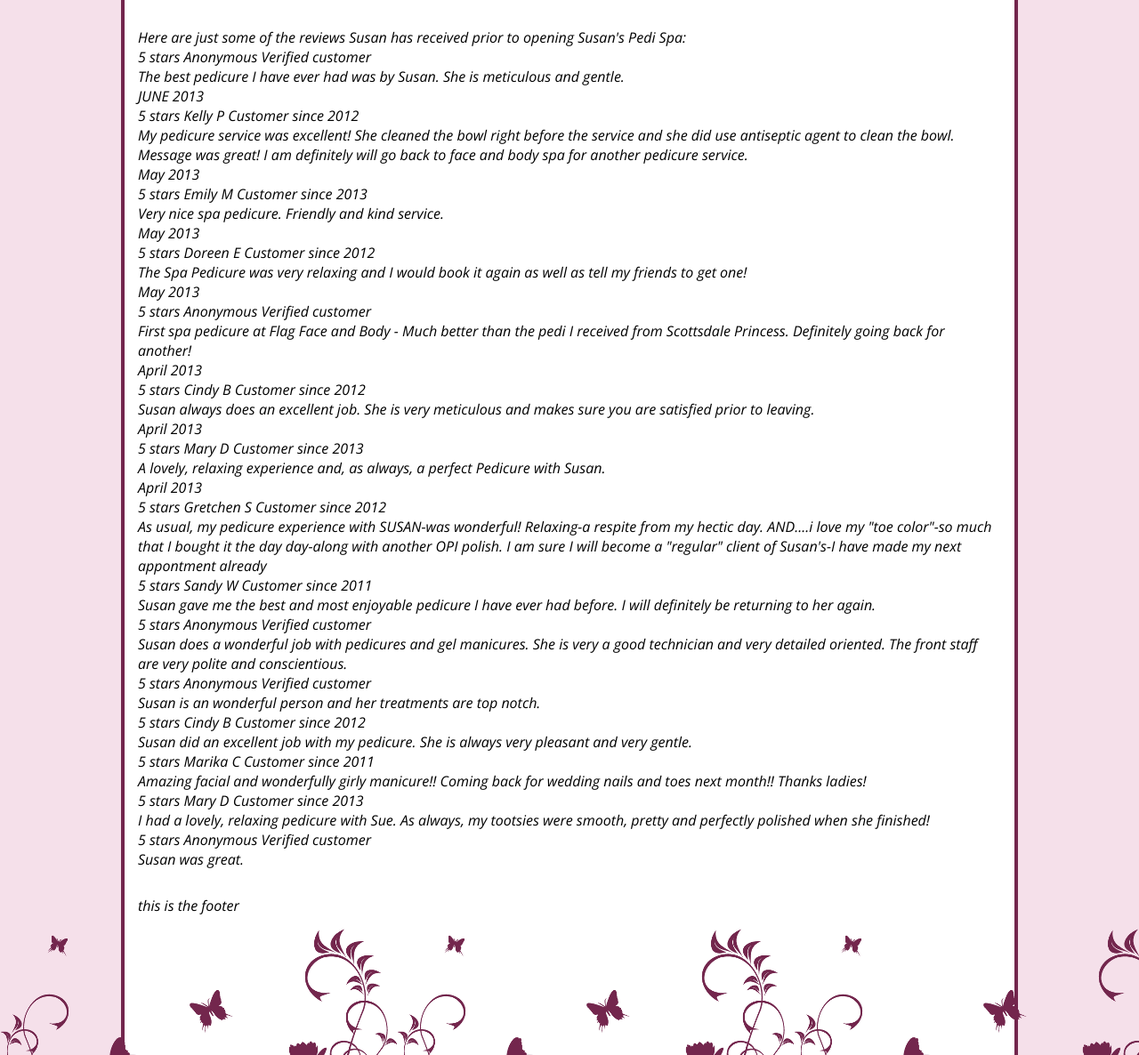
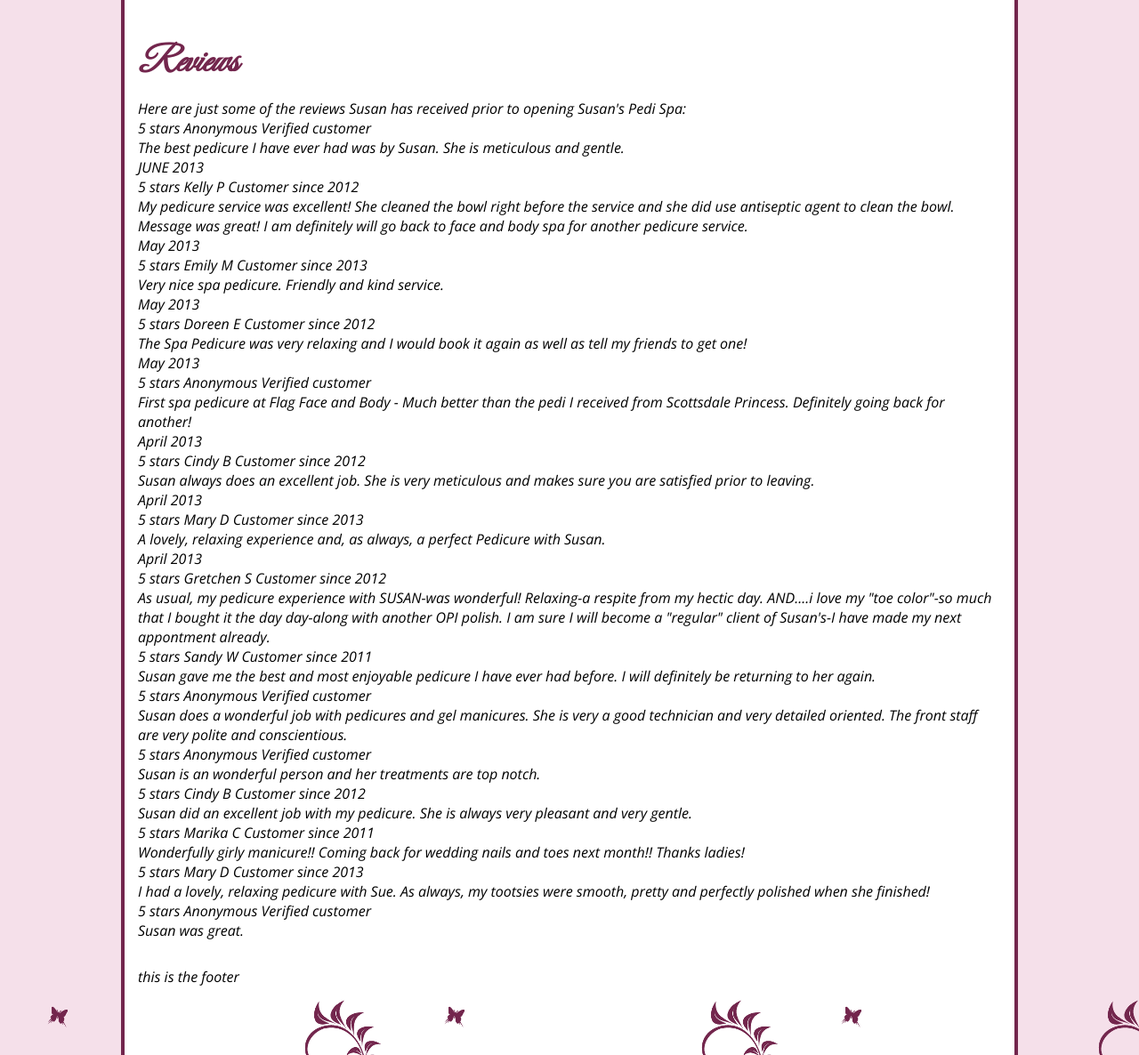
Before and after one commit to susanspedispa/susanspedispa.github.io, a Jekyll site: the page built from index.html, in a window 1280 px wide and 1400 px high, scrolled down 2209 px, cut to the strip 214-1400 px from the top of the window. Shown: the whole strip at 89% size. Built offline with Jekyll 4.4.1, drawn with Linux system fonts in a browser that asks for light colours.

Commit message:
Update reviews.html

```diff
--- a/_includes/reviews.html
+++ b/_includes/reviews.html
@@ -1,50 +1,51 @@
+<h1>Reviews</h1><p>
 Here are just some of the reviews Susan has received prior to opening Susan's Pedi Spa:<p>
 5 stars Anonymous Verified customer<br>
-The best pedicure I have ever had was by Susan. She is meticulous and gentle.<br>
+<span class="reviewquotes">The best pedicure I have ever had was by Susan. She is meticulous and gentle.</span><br>
 JUNE 2013<p>
 5 stars Kelly P Customer since 2012<br>
-My pedicure service was excellent! She cleaned the bowl right before the service and she did use antiseptic agent to clean the bowl. Message was great! I am definitely will go back to face and body spa for another pedicure service.<br>
+<span class="reviewquotes">My pedicure service was excellent! She cleaned the bowl right before the service and she did use antiseptic agent to clean the bowl. Message was great! I am definitely will go back to face and body spa for another pedicure service.</span><br>
 May 2013<p>
 
 5 stars Emily M Customer since 2013<br>
-Very nice spa pedicure. Friendly and kind service.<br>
+<span class="reviewquotes">Very nice spa pedicure. Friendly and kind service.</span><br>
 May 2013<p>
 
 5 stars Doreen E Customer since 2012<br>
-The Spa Pedicure was very relaxing and I would book it again as well as tell my friends to get one!<br>
+<span class="reviewquotes">The Spa Pedicure was very relaxing and I would book it again as well as tell my friends to get one!</span><br>
 May 2013<p>
 
 5 stars Anonymous Verified customer<br>
-First spa pedicure at Flag Face and Body - Much better than the pedi I received from Scottsdale Princess. Definitely going back for another!<br>
+<span class="reviewquotes">First spa pedicure at Flag Face and Body - Much better than the pedi I received from Scottsdale Princess. Definitely going back for another!</span><br>
 April 2013<p>
 
 5 stars Cindy B Customer since 2012<br>
-Susan always does an excellent job. She is very meticulous and makes sure you are satisfied prior to leaving.<br>
+<span class="reviewquotes">Susan always does an excellent job. She is very meticulous and makes sure you are satisfied prior to leaving.</span><br>
 April 2013<p>
 5 stars Mary D Customer since 2013<br>
-A lovely, relaxing experience and, as always, a perfect Pedicure with Susan.<br>
+<span class="reviewquotes">A lovely, relaxing experience and, as always, a perfect Pedicure with Susan.</span><br>
 April 2013<p></p>
 
 5 stars Gretchen S Customer since 2012<br>
-As usual, my pedicure experience with SUSAN-was wonderful! Relaxing-a respite from my hectic day. AND....i love my "toe color"-so much that I bought it the day day-along with another OPI polish. I am sure I will become a "regular" client of Susan's-I have made my next appontment already<p>
+<span class="reviewquotes">As usual, my pedicure experience with SUSAN-was wonderful! Relaxing-a respite from my hectic day. AND....i love my "toe color"-so much that I bought it the day day-along with another OPI polish. I am sure I will become a "regular" client of Susan's-I have made my next appontment already.</span><p>
 
 5 stars Sandy W Customer since 2011<br>
-Susan gave me the best and most enjoyable pedicure I have ever had before. I will definitely be returning to her again.<p></p>
+<span class="reviewquotes">Susan gave me the best and most enjoyable pedicure I have ever had before. I will definitely be returning to her again.</span><p></p>
 
 5 stars Anonymous Verified customer<br>
-Susan does a wonderful job with pedicures and gel manicures. She is very a good technician and very detailed oriented. The front staff are very polite and conscientious.<p></p>
+<span class="reviewquotes">Susan does a wonderful job with pedicures and gel manicures. She is very a good technician and very detailed oriented. The front staff are very polite and conscientious.</span><p></p>
 
 5 stars Anonymous Verified customer<br>
-Susan is an wonderful person and her treatments are top notch.<p></p>
+Susan is an wonderful person and her treatments are top notch.</span><p></p>
 
 5 stars Cindy B Customer since 2012<br>
-Susan did an excellent job with my pedicure. She is always very pleasant and very gentle.<p></p>
+<span class="reviewquotes">Susan did an excellent job with my pedicure. She is always very pleasant and very gentle.</span><p></p>
 
 5 stars Marika C Customer since 2011<br>
-Amazing facial and wonderfully girly manicure!! Coming back for wedding nails and toes next month!! Thanks ladies!<p></p>
+<span class="reviewquotes">Wonderfully girly manicure!! Coming back for wedding nails and toes next month!! Thanks ladies!</span><p></p>
 
 5 stars Mary D Customer since 2013<br>
-I had a lovely, relaxing pedicure with Sue. As always, my tootsies were smooth, pretty and perfectly polished when she finished!<p></p>
+<span class="reviewquotes">I had a lovely, relaxing pedicure with Sue. As always, my tootsies were smooth, pretty and perfectly polished when she finished!</span><p></p>
 
 5 stars Anonymous Verified customer<br>
-Susan was great.<p></p>
+<span class="reviewquotes">Susan was great.</span><p></p>
```
